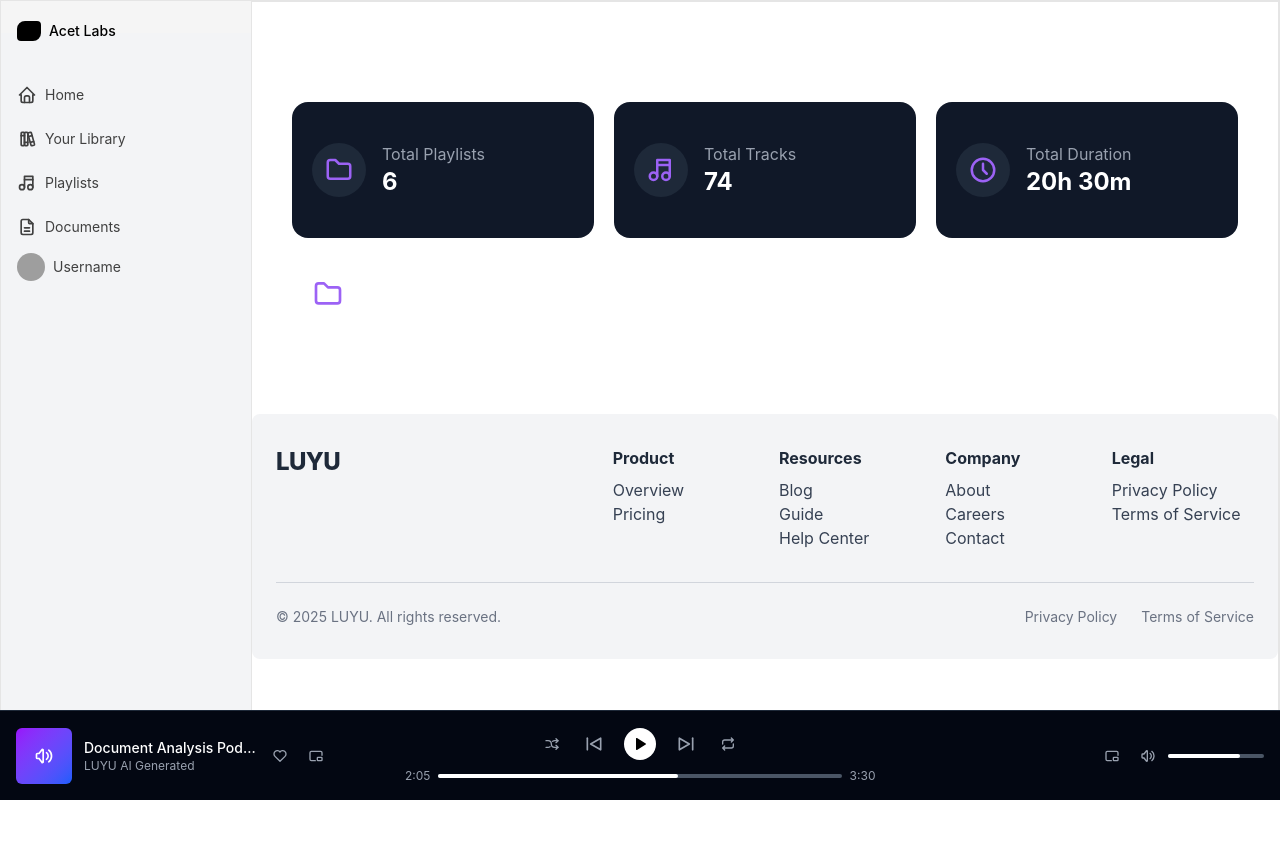
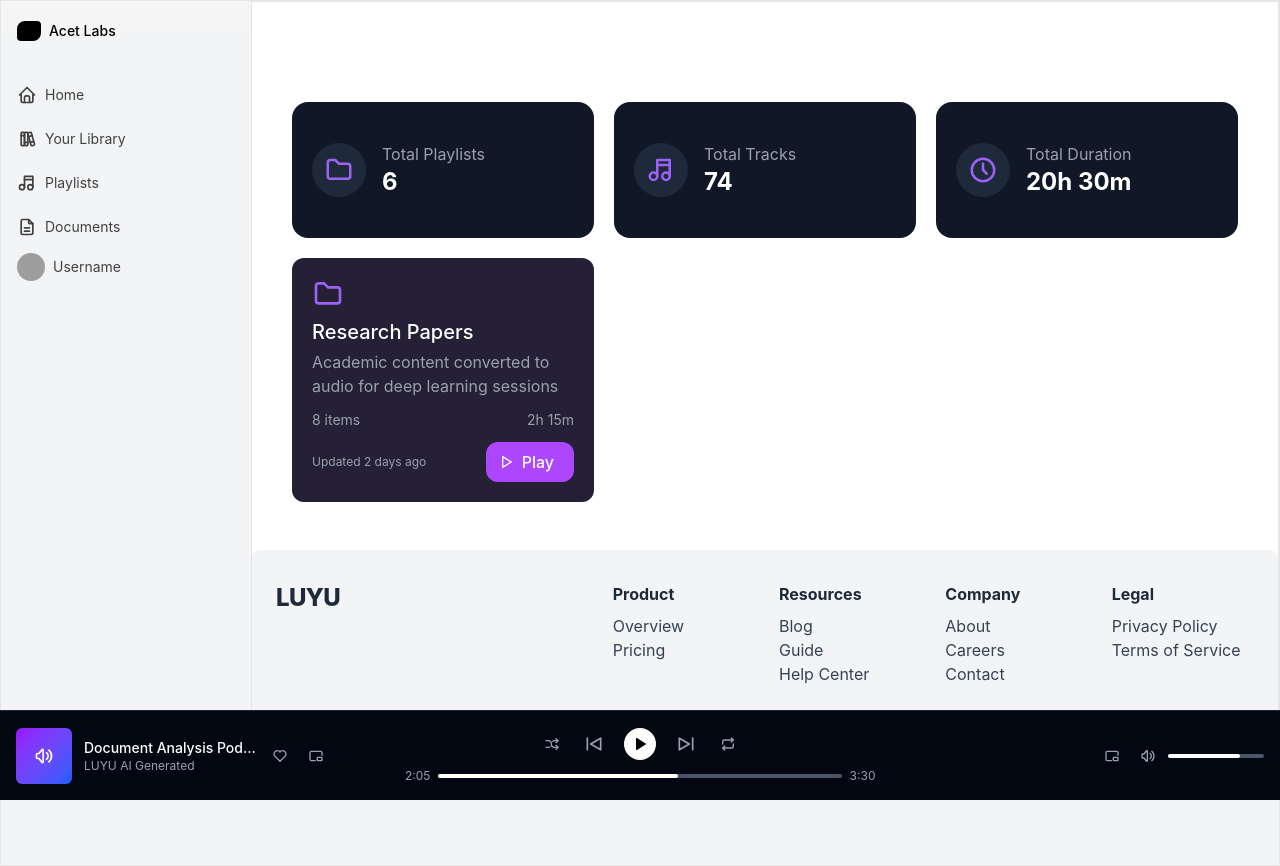
Before and after one commit to liyunze-coding/luyu_frontend, a React (Vite) app: page /playlists in a window 1280 px wide. Before the commit the page ends 800 px from the top, so only its background shows below. Built offline with nearby package versions, Linux system fonts and the light colour scheme; grey boxes are pictures that could not be loaded.

Commit message:
updated playlist component

```diff
--- a/src/components/playlists/Playlists.tsx
+++ b/src/components/playlists/Playlists.tsx
@@ -1,11 +1,32 @@
-import { IconFolder } from "@tabler/icons-react";
+import { IconFolder, IconPlayerPlay } from "@tabler/icons-react";
 
 export function Playlists() {
 	return (
 		<div className="grid grid-cols-3 gap-5">
-			<div className="px-5 py-5">
+			<div className="rounded-xl bg-[#252035] px-5 py-5">
 				<IconFolder color="#9C62F5" size={32} />
-				<div className="mt-2 text-xl font-medium">Research Papers</div>
+				<div className="mt-2 mb-1 text-xl font-medium">
+					Research Papers
+				</div>
+				<div className="text-gray-400">
+					Academic content converted to audio for deep learning
+					sessions
+				</div>
+				<div className="my-3 flex flex-row items-center justify-between text-sm text-gray-400">
+					<div>8 items</div>
+					<div>2h 15m</div>
+				</div>
+				<div className="flex flex-row items-center justify-between">
+					<div className="text-xs text-gray-400">
+						Updated 2 days ago
+					</div>
+					<div>
+						<button className="flex items-center justify-center gap-2 rounded-xl bg-purple-500 py-2 pr-5 pl-3">
+							<IconPlayerPlay size={16} />
+							<div className="font-medium">Play</div>
+						</button>
+					</div>
+				</div>
 			</div>
 		</div>
 	);
```
